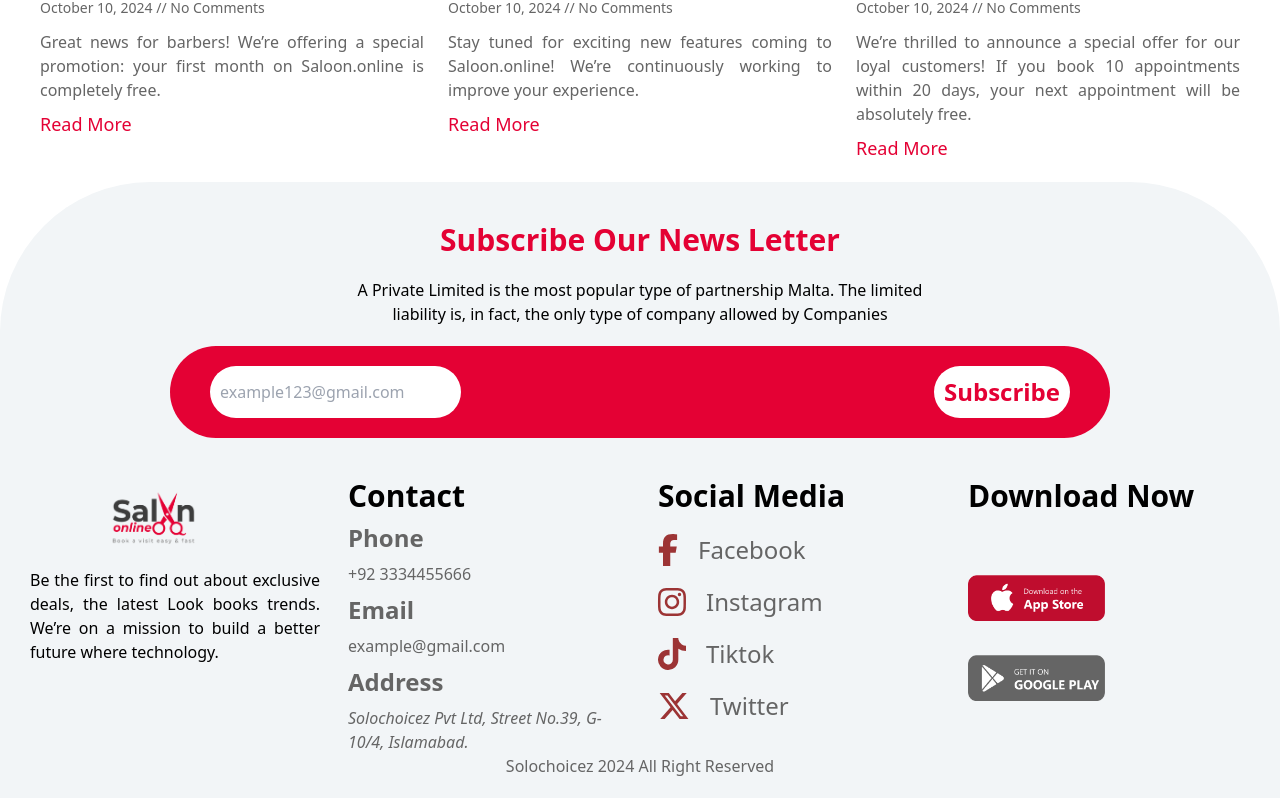
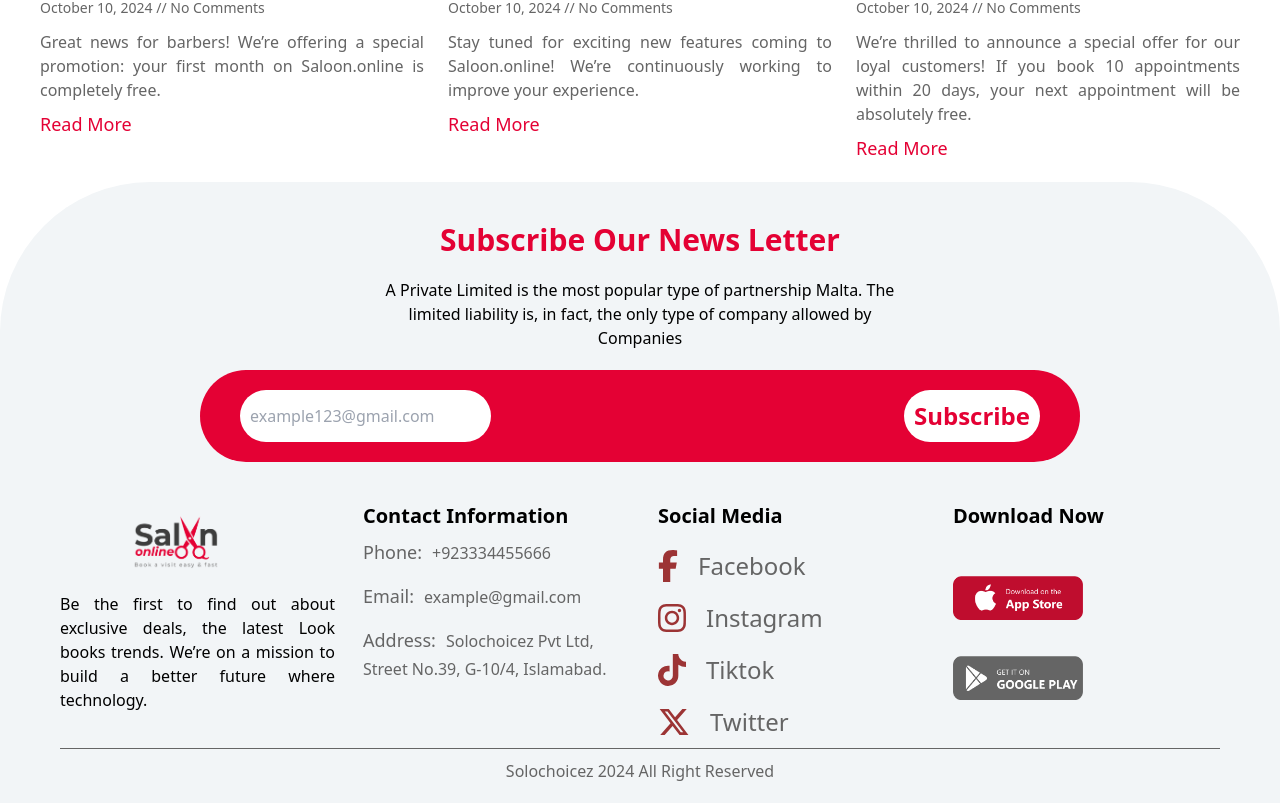
Before and after one commit to 744anwar/Saloon.Online, a React (Vite) app: page / in a window 1280 px wide. Shown: the part 6399-7202 px from the top of the page. Built offline with nearby package versions, Linux system fonts and the light colour scheme.

Commit message:
Updated Footer

```diff
--- a/src/Footer.jsx
+++ b/src/Footer.jsx
@@ -10,7 +10,7 @@
 import { useEffect } from "react";
 import AppStore from "./assets/appstore.png";
 import PlayStore from "./assets/playstore.png";
-import SaloonLogo from "./assets/saloon-logo.png"
+import SaloonLogo from "./assets/saloon-logo.png";
 import { Link } from "react-scroll";
 
 const Footer = () => {
@@ -21,7 +21,7 @@
     });
   }, []);
   return (
-    <footer className="w-full h-full m-0 py-1 md:py-5 px-1 md:px-2.5 bg-[#F2F5F7] md:rounded-tl-[150px] md:rounded-tr-[150px] ">
+    <footer className="w-full h-full m-0 py-1 md:py-5 px-1 md:px-10 bg-[#F2F5F7] md:rounded-tl-[150px] md:rounded-tr-[150px] ">
       <div className="flex flex-col justify-center items-center w-full">
         <h2
           data-aos="zoom-in"
@@ -54,7 +54,6 @@
         </button>
       </div>
       <div className="grid grid-cols-1 md:grid-cols-4 gap-1 md:gap-5 px-2 md:px-5 mt-2 md:mt-10">
-
         <div className="flex flex-col justify-start items-center gap-2.5">
           <Link to="hero" smooth={true} duration={500}>
             <img
@@ -62,7 +61,8 @@
               src={SaloonLogo}
               alt="saloon logo"
               className="scroll-smooth trasnition-all duration-700 ease-in-out h-20 w-full md:w-2/3 hover:cursor-pointer object-contain object-center"
-          /></Link>
+            />
+          </Link>
           <p className="font-sans font-normal normal-case text-base text-justify">
             Be the first to find out about exclusive deals, the latest Look
             books trends. We’re on a mission to build a better future where
@@ -72,42 +72,50 @@
         <div className="flex flex-col justify-start items-start px-1 md:px-2 gap-1 md:gap-2">
           <h2
             data-aos="zoom-in"
-            className="scroll-smooth trasnition-all duration-700 ease-in-out font-sans font-semibold capitalize text-3xl text-black"
+            className="scroll-smooth trasnition-all duration-700 ease-in-out font-sans font-semibold capitalize text-xl text-black"
           >
-            Contact
+            Contact Information
           </h2>
-          <strong
+          <div className="flex flex-col space-y-4">
+            <div className="flex justify-start items-baseline">
+              <h2
                 data-aos="fade-down"
-            className="scroll-smooth trasnition-all duration-700 ease-in-out font-sans font-semibold text-2xl capitalize text-Gray"
+                className="scroll-smooth trasnition-all duration-700 ease-in-out font-sans font-medium text-lg capitalize text-Gray"
               >
-            phone
-          </strong>
-          <p className="font-sans font-normal normal-case text-Gray text-base">
-            +92 3334455666
+                phone:
+              </h2>
+              <p className="font-sans font-normal normal-case text-Gray text-base pl-2.5">
+                +923334455666
               </p>
-          <strong
+            </div>
+            <div className="flex justify-start items-baseline">
+              <h2
                 data-aos="fade-left"
-            className="scroll-smooth trasnition-all duration-700 ease-in-out font-sans font-semibold text-2xl capitalize text-Gray"
+                className="scroll-smooth trasnition-all duration-700 ease-in-out font-sans font-medium text-lg capitalize text-Gray"
               >
-            email
-          </strong>
-          <p className="font-sans font-normal normal-case text-Gray text-base">
+                email:
+              </h2>
+              <p className="font-sans font-normal normal-case text-Gray text-base pl-2.5">
                 example@gmail.com
               </p>
-          <strong
+            </div>
+            <div className="flex justify-start items-baseline">
+              <h2
                 data-aos="fade-up"
-            className="scroll-smooth trasnition-all duration-700 ease-in-out font-sans font-semibold text-2xl capitalize text-Gray"
+                className="scroll-smooth trasnition-all duration-700 ease-in-out font-sans font-medium text-lg capitalize text-Gray"
               >
-            address
-          </strong>
-          <address className="font-sans font-normal normal-case text-Gray text-base">
+                address:
+                <small className="font-sans font-normal normal-case text-Gray text-base pl-2.5">
                   Solochoicez Pvt Ltd, Street No.39, G-10/4, Islamabad.
-          </address>
+                </small>
+              </h2>
+            </div>
+          </div>
         </div>
         <div className="flex flex-col justify-start items-start px-2 gap-2 md:gap-5">
           <h2
             data-aos="zoom-in"
-            className="scroll-smooth trasnition-all duration-700 ease-in-out font-sans font-semibold capitalize text-3xl text-black"
+            className="scroll-smooth trasnition-all duration-700 ease-in-out font-sans font-semibold capitalize text-xl text-black"
           >
             social media
           </h2>
@@ -175,7 +183,7 @@
         <div className="grid grid-cols-1  px-2 gap-2">
           <h2
             data-aos="fade-left"
-            className="scroll-smooth transition-all duration-700 ease-in-out font-sans font-semibold capitalize text-3xl text-black"
+            className="scroll-smooth transition-all duration-700 ease-in-out font-sans font-semibold capitalize text-xl text-black"
           >
             download now
           </h2>
@@ -207,6 +215,7 @@
           </div>
         </div>
       </div>
+      <hr className="mx-5 my-2.5 border-1 border-Gray"></hr>
       <div className="flex justify-center items-center w-full">
         <p className="font-sans font-normal text-base normal-case text-Gray text-center">
           Solochoicez 2024 All Right Reserved
```
Lines whose indentation alone changed are shown as unchanged.
